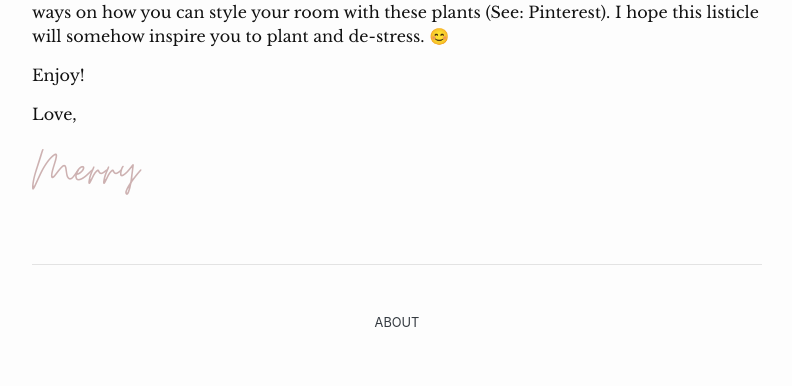
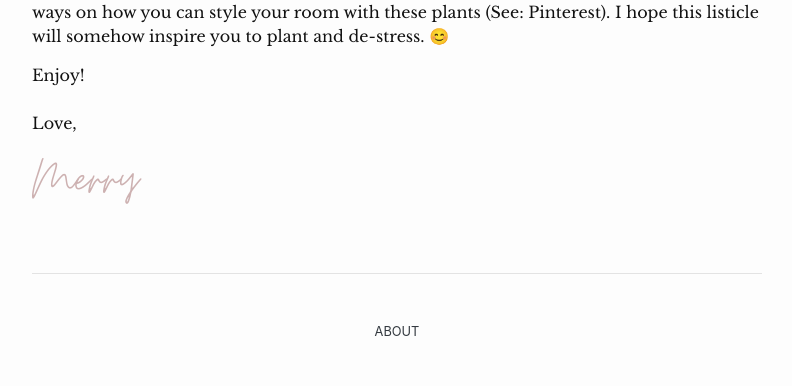
Before and after one commit to ToshiWasabi/Toshi, a Jekyll site: the page built from _posts/2020-07-10-best-indoor-plants-to-have-in-your-room.md, in a window 1280 px wide. Shown: the part 3133-3519 px from the top of the page, without its empty margins (243-1035 px from the left). Built offline with Jekyll 4.4.1, drawn with Linux system fonts in a browser that asks for light colours; nearby versions of some CDN libraries.

```diff
--- a/_posts/2020-07-10-best-indoor-plants-to-have-in-your-room.md
+++ b/_posts/2020-07-10-best-indoor-plants-to-have-in-your-room.md
@@ -44,7 +44,5 @@ These are just three of my favorite bedroom plants that I highly recommend for p
 
 Enjoy!
 
-
-
-<div>Love,</div>
+<div class="mt-4">Love,</div>
 <div class="signature">Merry</div>
```
